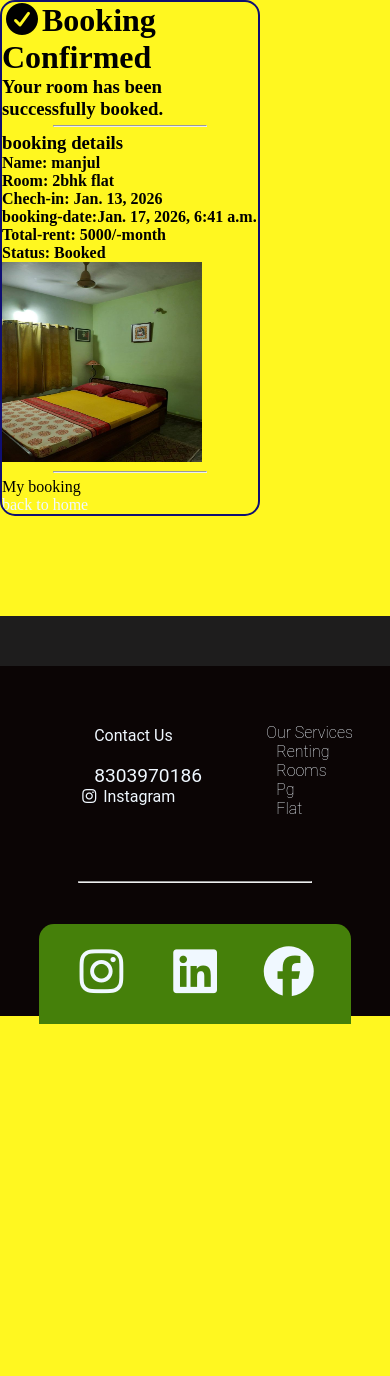
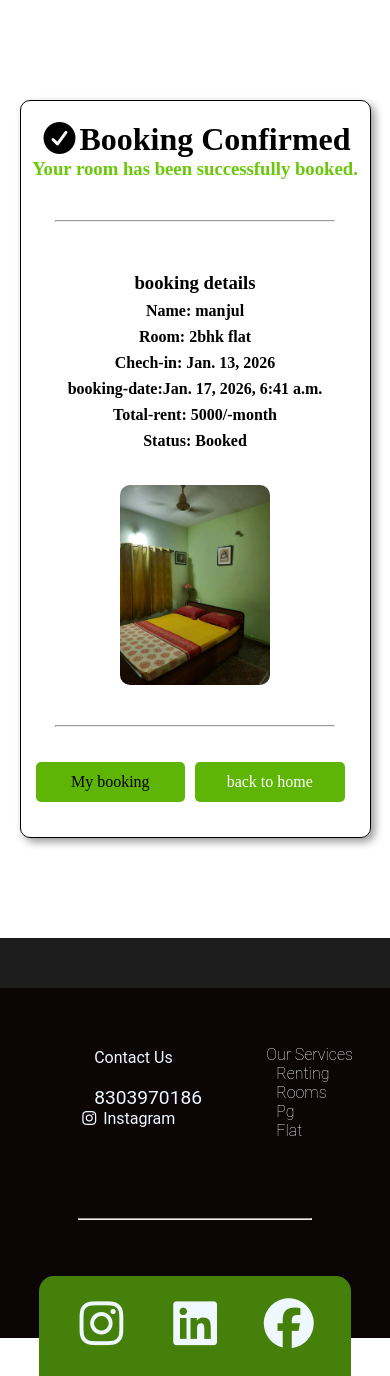
Before and after one commit to sudhanshupandey1234/zameen, a Django app: page /bookingconfirm/1 in a window 390 px wide. Shown: the part 127-1503 px from the top of the page. Before the commit the page ends 1151 px from the top, so only its background shows below. Run offline with Django 5.2, Linux system fonts and the light colour scheme; data comes from the database, SQL or seed files in the repository; some libraries are stand-ins or nearby versions.

Commit message:
change in csss

```diff
--- a/static/bookingconfirm.css
+++ b/static/bookingconfirm.css
@@ -1,165 +1,130 @@
 * {
+    padding: 0;
     margin: 0;
-    padding: 0;
     box-sizing: border-box;
 }
 
-body {
-    background-color: #FFF720;
+/* Main Box */
+.box {
+    width: 90%;
+    max-width: 600px;
+    margin: 100px auto;
+    border: 1px solid black;
+    box-shadow: 4px 4px 8px rgba(0, 0, 0, 0.4);
+    border-radius: 10px;
+    padding-bottom: 20px;
 }
 
-/* ✅ HERO */
-.hero {
-    min-height: 20vh;
-    width: 100%;
-    background-color: aqua;
-    background-image: url(/static/image/search3.jpg);
-    background-size: cover;
-    background-position: center;
+/* Booking Confirm Section */
+.booking-confirm-box {
+    padding: 20px 0;
+}
+
+.d2 {
+    color: rgb(105, 201, 9);
+}
+
+.booking-confirm {
+    display: flex;
+    justify-content: center;
+    text-align: center;
+}
+
+/* Main Content */
+.main-box {
+    display: flex;
+    gap: 20px;
+    padding: 20px;
+}
+
+/* Left Side */
+.booking-details {
+    flex: 1;
+}
+
+.bd {
+    margin-top: 10px;
+}
+
+h4 {
+    margin-top: 8px;
+}
+
+/* Right Side Image */
+.booking-image {
+    flex: 1;
     display: flex;
     justify-content: center;
     align-items: center;
-    margin-bottom: 60px;
-    padding: 20px;
 }
 
-/* ✅ SEARCH */
-.herosearch {
+.room-image {
     width: 100%;
+    max-width: 200px;
+    border-radius: 10px;
+    object-fit: cover;
+}
+
+/* Bottom Buttons */
+.bottom {
+    display: flex;
+    justify-content: space-evenly;
+    gap: 10px;
+    padding: 15px;
+    flex-wrap: wrap;
+}
+
+.goto {
+    flex: 1;
+    min-width: 120px;
+    height: 40px;
+    background-color: rgb(94, 181, 6);
     display: flex;
     justify-content: center;
-}
-
-.searchbox {
-    height: 50px;
-    width: 60%;
-    max-width: 500px;
+    align-items: center;
     font-size: 16px;
-    border: 1px solid;
-    border-radius: 25px;
-    text-align: center;
-    margin-right: 10px;
-    opacity: .9;
-    background-color: rgba(79, 143, 14, .25);
-}
-
-.searchbutton {
-    height: 50px;
-    width: 120px;
-    border-radius: 25px;
-    opacity: .9;
-    color: white;
-    background-color: rgb(79, 143, 14);
-    border: none;
+    border-radius: 5px;
     cursor: pointer;
-}
-
-/* ✅ GRID */
-.base {
-    display: grid;
-    grid-template-columns: repeat(4, 1fr);
-    gap: 30px;
-    padding: 20px;
-    justify-items: center;
-}
-
-/* ✅ CARD */
-.box {
-    width: 100%;
-    max-width: 260px;
-    border: 2px solid rgb(15, 15, 115);
-    border-radius: 15px;
-    overflow: hidden;
     transition: 0.3s;
 }
 
-.box:hover {
-    transform: scale(1.05);
-    box-shadow: 4px 4px 10px rgb(71, 71, 156);
+.goto a {
+    text-decoration: none;
+    color: white;
+    width: 100%;
+    text-align: center;
 }
 
-/* ✅ IMAGE */
-.im {
-    height: 160px;
-    width: 100%;
-}
-
-.room-img {
-    width: 100%;
-    height: 100%;
-    object-fit: cover;
-}
-
-/* ✅ TEXT */
-.tex {
-    padding: 10px;
-}
-
-.ta {
-    margin-left: 5px;
-}
-
-.ba {
-    display: flex;
-    justify-content: center;
-    margin-top: 10px;
-}
-
-.bt {
-    padding: 8px 14px;
-    border-radius: 8px;
-    border: none;
-    background-image: linear-gradient(135deg, #FFF720 10%, #3CD500 100%);
-    cursor: pointer;
-    transition: 0.2s;
-}
-
-.bt:hover {
-    transform: scale(1.1);
+.goto:hover {
+    transform: scale(1.05);
+    box-shadow: 2px 2px 6px black;
 }
 
 hr {
+    height: 2px;
     background-color: black;
-    height: 2px;
-    width: 60%;
-    margin: 5px auto;
+    width: 80%;
+    margin: 20px auto;
 }
 
-/* ================================= */
-/* 📱 MOBILE RESPONSIVE */
-/* ================================= */
+/* 📱 Mobile Responsive */
+@media (max-width: 768px) {
 
-@media (max-width: 1024px) {
-    .base {
-        grid-template-columns: repeat(3, 1fr);
+    .main-box {
+        flex-direction: column;
+        align-items: center;
+        text-align: center;
+    }
+
+    .booking-image {
+        margin-top: 15px;
+    }
+
+    .room-image {
+        max-width: 250px;
+    }
+
+    .goto {
+        width: 100%;
     }
 }
-
-@media (max-width: 768px) {
-    .base {
-        grid-template-columns: repeat(2, 1fr);
-    }
-
-    .searchbox {
-        width: 65%;
-    }
-}
-
-@media (max-width: 480px) {
-    .base {
-        grid-template-columns: 1fr;
-    }
-
-    .hero {
-        min-height: 15vh;
-    }
-
-    .searchbox {
-        width: 60%;
-        font-size: 14px;
-    }
-
-    .searchbutton {
-        width: 100px;
-    }
-}
```
Also changed, not shown: static/base.css (+101 -71 lines).
